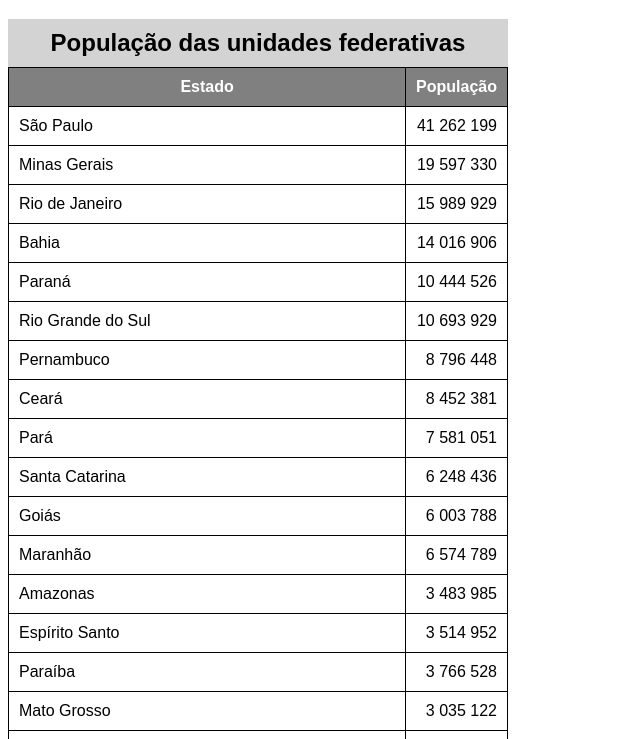
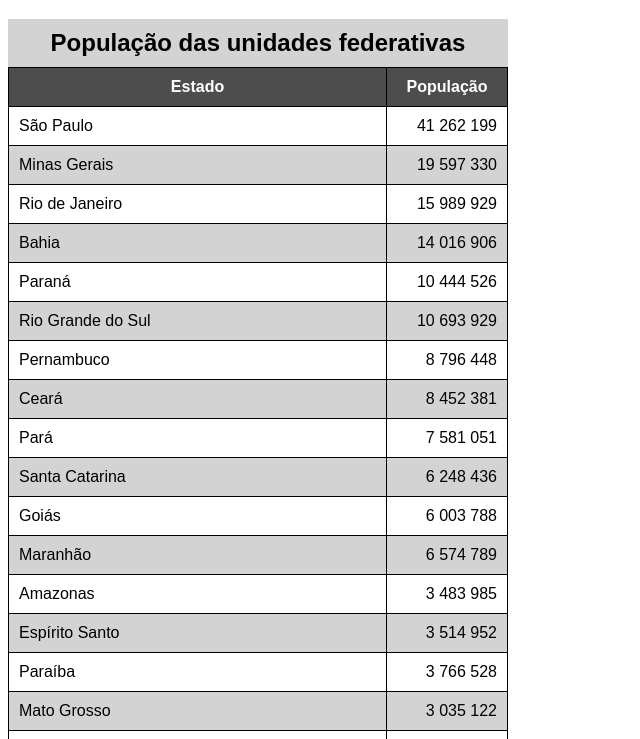
Before and after one commit to CamposJayme/html-css, a plain HTML site: page M3/ex023/tabela002.html in a window 1280 px wide. Shown: the part 61-800 px from the top of the page, without its empty margins (0-640 px from the left). Drawn offline with Linux system fonts and the light colour scheme.

Commit message:
ex23 atualizado

```diff
--- a/M3/ex023/tabela002.html
+++ b/M3/ex023/tabela002.html
@@ -28,8 +28,16 @@
         }
 
         thead, tfoot {
-            background-color: gray;
+            background-color: rgb(78, 77, 77);
             color: white;
+        }
+
+        tbody > tr:nth-child(odd) { /* 2n-1 */
+            background-color: white;
+        }
+
+        tbody > tr:nth-child(even) { /* 2n */
+            background-color: lightgray;
         }
 
         td.num {
@@ -55,7 +63,7 @@
         <thead>
             <tr>
                 <th scope="col">Estado</th>
-                <th scope="col" style="width: 50px;">População</th>
+                <th scope="col" style="width: 100px;">População</th>
             </tr>
         </thead>
         <tbody>
```
